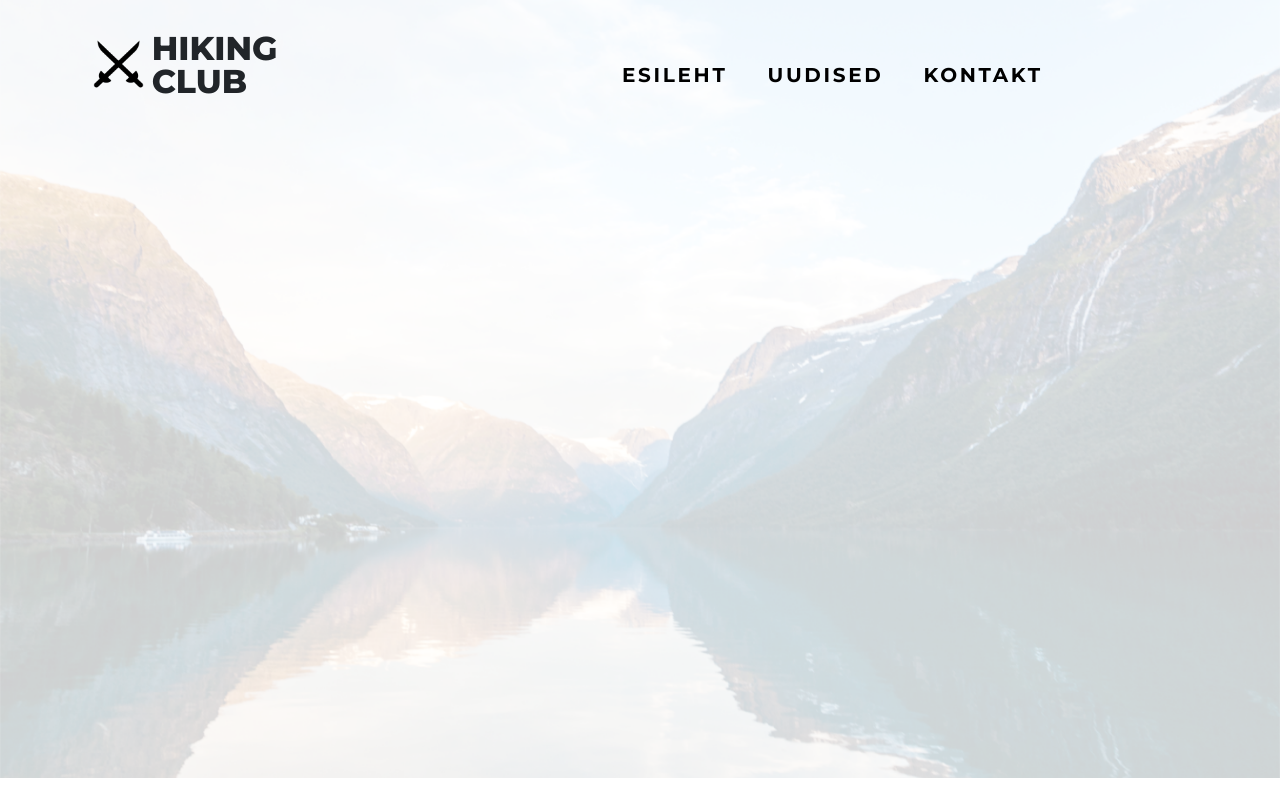
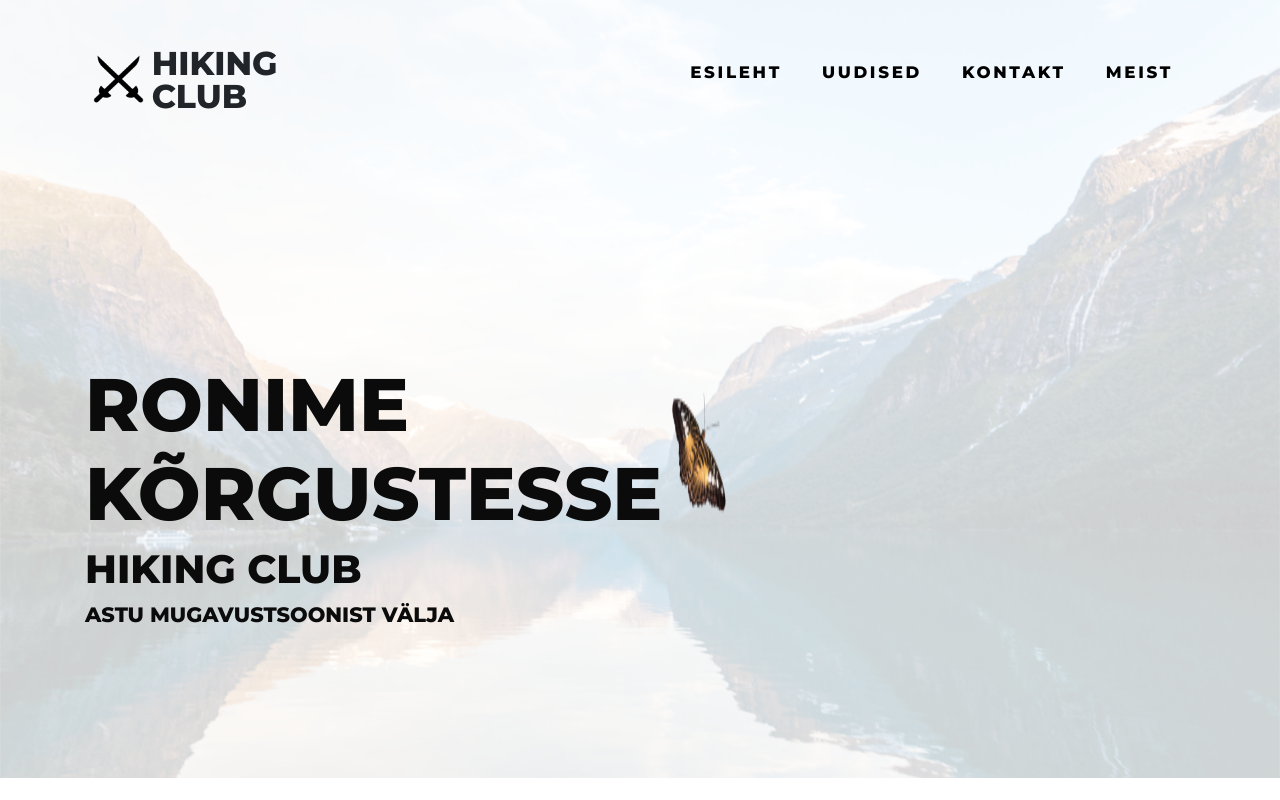
Before and after one commit to DexterMinidoxie/nort, a plain HTML site: page matkaklubi/index.html in a window 1280 px wide. Drawn offline with nearby package versions, Linux system fonts and the light colour scheme.

Commit message:
loeng 8 - matka upd

```diff
--- a/matkaklubi/index.html
+++ b/matkaklubi/index.html
@@ -17,19 +17,37 @@
 <body>
     <div class="paiskonteiner">
         <div class="container">
-            <div class="paiserida row">
+            <div class="paiserida row align-items-center">
                 <div class="pais-logoala col-md-5 d-flex">
                     <img src="./Canvas/klubilogo.png" class="pais-logo" alt="">
                     <div class="pais-nimi">HIKING CLUB</div>
                 </div>
-                <div class="pais-menyy col-md-7">
+                <div class="pais-menyy col-md-7 d-flex">
                       <ul>
                           <li><a href="#">Esileht</a></li>
                           <li><a href="#">Uudised</a></li>
                           <li><a href="#">Kontakt</a></li>
+                          <li><a href="#">Meist</a></li>
                       </ul>
-                  </nav>
               </div>
+            </div>
+            <div class="peakiri row">
+                <div class="col-md-6 pealkiri-tekstid">
+                    <div class="rida d-flex">
+                        <h1>Ronime kõrgustesse</h1>
+                        <img src="./Canvas/Butterfly.png" alt="">
+                    </div>
+                    <div class="rida d-flex">
+                        <h2>Hiking CLUB</h2>
+                    </div>
+                    <div class="rida d-flex">
+                        <h3>Astu mugavustsoonist välja</h3>
+                    </div>
+                </div>
+
+
+                <div class="col-md-6"></div>
+
             </div>
         </div>
     </div>
--- a/matkaklubi/matkaklubi.css
+++ b/matkaklubi/matkaklubi.css
@@ -1,5 +1,18 @@
 * {
   box-sizing: border-box;
+}
+
+@media screen and (min-width: 1500px) {
+  .paiskonteiner {
+    background-image: url('./Canvas/Hills@2x.png');
+}
+}
+
+@media screen and (max-width: 480px) {
+  .pais-menyy li{
+    float: none;
+    text-align: center;
+  }
 }
 
 body {
@@ -35,6 +48,7 @@ body {
   letter-spacing: 2.67px;
   padding:15px 17px;
   text-transform: uppercase;
+  justify-content: flex-end;
 }
 
 .pais-menyy li{
@@ -44,21 +58,44 @@ body {
   letter-spacing: 2.67px;
 }
 
-a {
+.pais-menyy a {
   color: black;
-  font-size: 20px;
-  font-weight: 600;
+  font-size: 16.67px;
+  font-weight: 800;
 }
 
-@media screen and (min-width: 1500px) {
-  .paiskonteiner {
-    background-image: url('./Canvas/Hills@2x.png');
-}
+.rida {
+  color: #0b0b0b;
+  text-transform: uppercase;
+  font-weight: 800;
+  justify-content: space-between;
 }
 
-@media screen and (max-width: 480px) {
-  .pais-menyy li{
-    float: none;
-    text-align: center;
-  }
+.rida h2 {
+  font-size: 39.57px;
+  font-weight: 800;
 }
+
+.rida h1 {
+  font-size: 74.39px;
+  font-weight: 800;
+}
+
+.rida h3 {
+  font-size: 20.83px;
+  font-weight: 800;
+}
+
+.pealkiri-tekstid {
+  padding-top: 231px;
+}
+
+.liblikas1 {
+  width: 75px;
+  height: 66px;
+  margin-top: -32px;
+}
+
+img {
+  vertical-align: middle;
+}
```
Also changed, not shown: Loeng8/harjutus.js (added, +22 -0 lines), Loeng8/index.html (added, +13 -0 lines).
